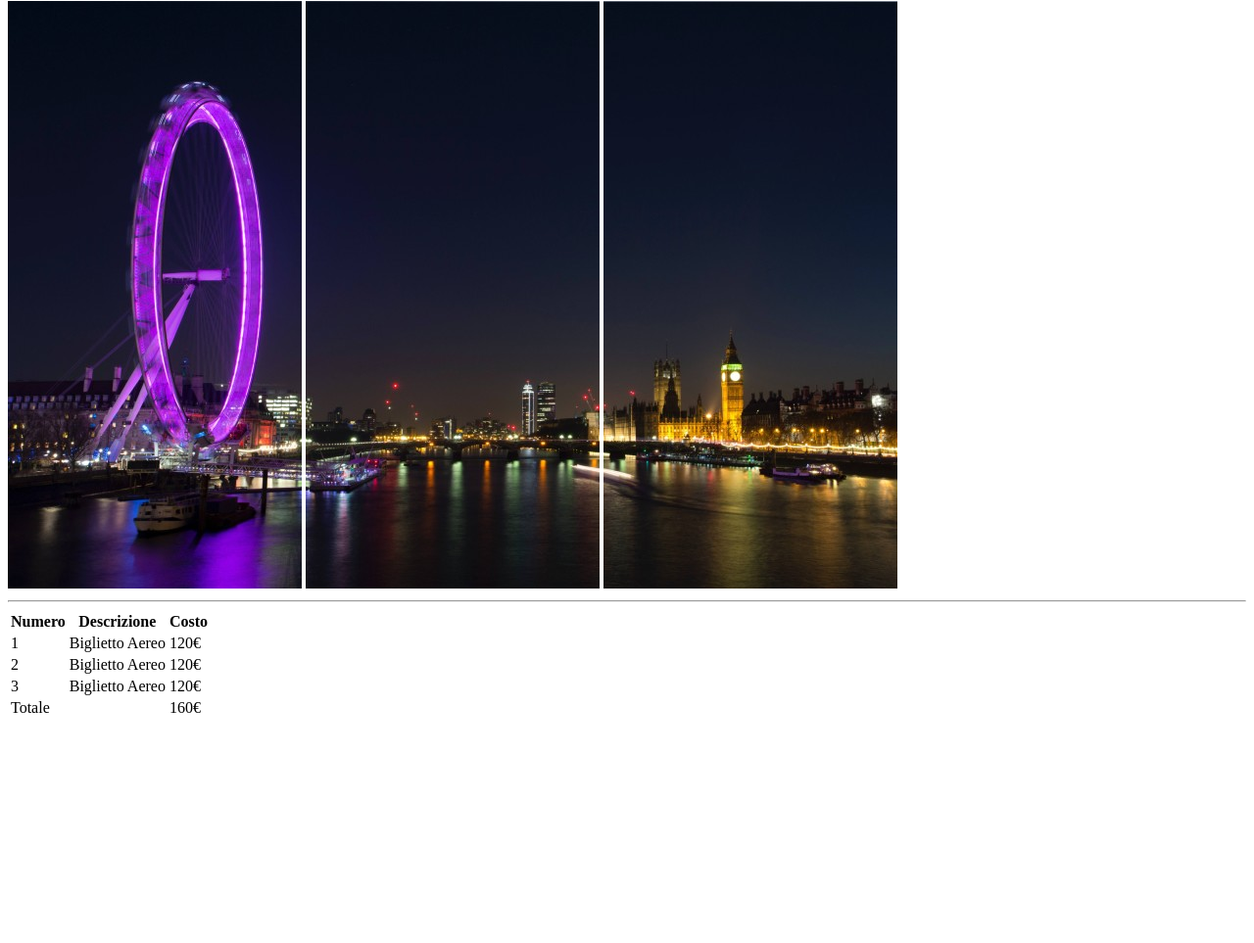
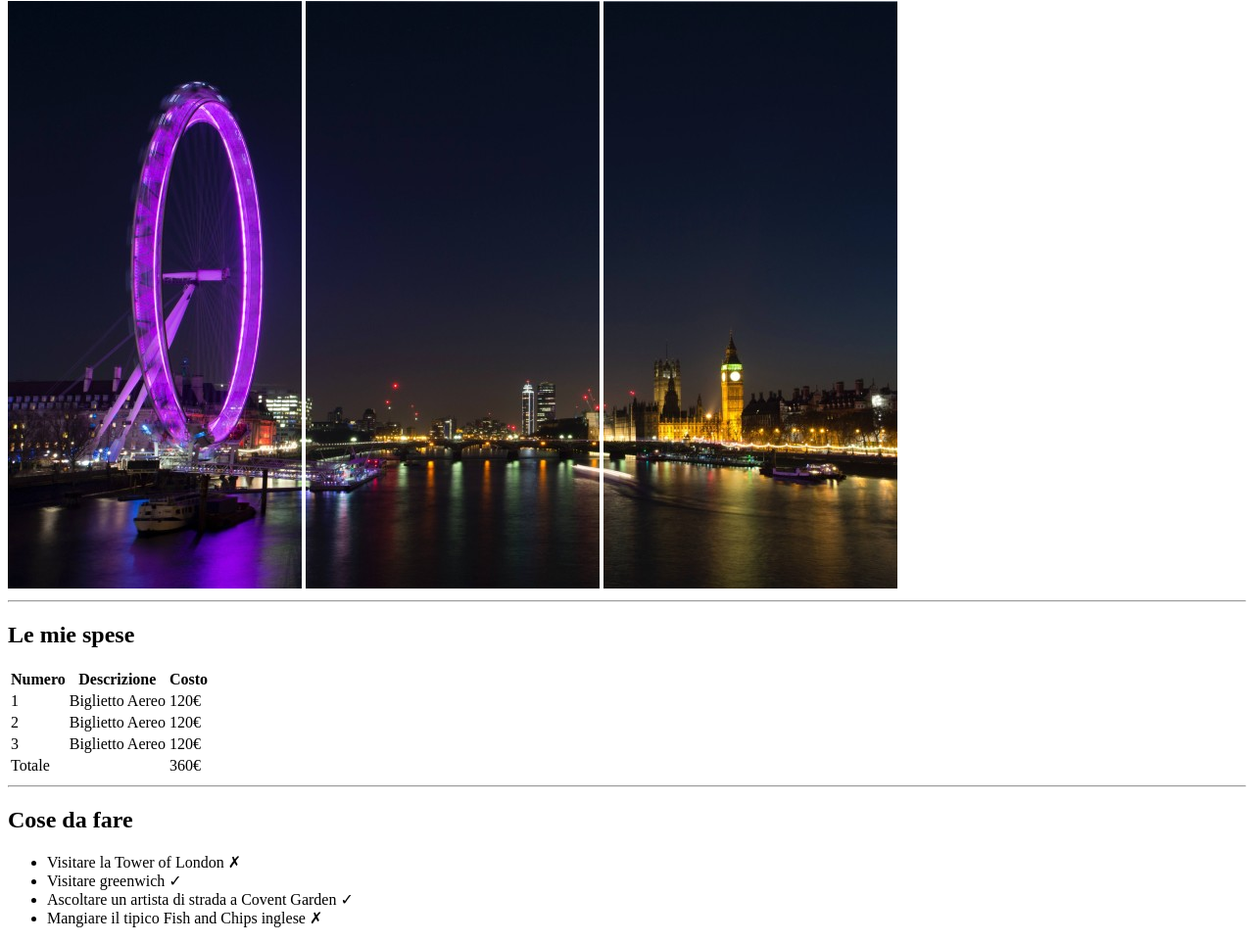
Before and after one commit to PatrizioCorcione/html-london-trip, a plain HTML site: page index.html in a window 1280 px wide. Shown: the part 79-1042 px from the top of the page at 98% size. Before the commit the page ends 822 px from the top, so only its background shows below. Drawn offline with Linux system fonts and the light colour scheme.

Commit message:
[add] section cose da fare

```diff
--- a/index.html
+++ b/index.html
@@ -1,19 +1,26 @@
 <!DOCTYPE html>
 <html lang="en">
+
 <head>
   <meta charset="UTF-8">
   <meta name="viewport" content="width=device-width, initial-scale=1.0">
   <title>Viaggio a Londra</title>
 </head>
+
 <body>
+
   <header>
     <h1>Il mio Viaggio a Londra</h1>
     <img src="img\pexels-bill-emrich-230794-0.jpg" alt="">
     <img src=img\pexels-bill-emrich-230794-1.jpg alt="">
     <img src="img\pexels-bill-emrich-230794-2.jpg" alt="">
   </header>
+
   <hr>
+
+  <!--section tabella-->
   <section>
+    <h2>Le mie spese</h2>
     <table>
       <!-- testa tabella  -->
       <thead>
@@ -46,10 +53,25 @@
         <tr>
           <td>Totale</td>
           <td></td>
-          <td>160&euro;</td>
+          <td>360&euro;</td>
         </tr>
       </tfoot>
      </table>
   </section>
+  <!--/section tabella-->
+
+  <hr>
+
+<!--section cose da fare-->
+<section>
+  <h2>Cose da fare</h2>
+  <ul>
+    <li>Visitare la Tower of London &#10007;</li>
+    <li>Visitare greenwich &#10003;</li>
+    <li>Ascoltare un artista di strada a Covent Garden &#10003;</li>
+    <li>Mangiare il tipico Fish and Chips inglese &#10007;</li>
+  </ul>
+</section>
+<!--/section cose da fare-->
 </body>
 </html>
```
